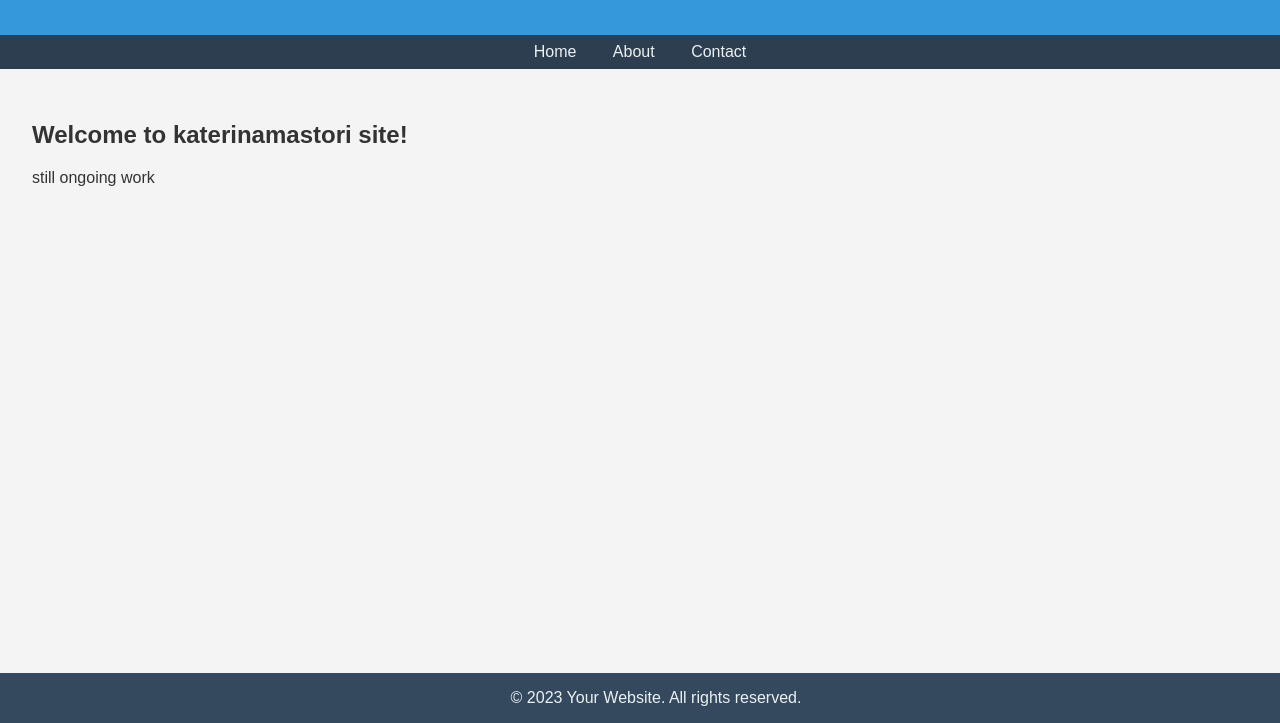
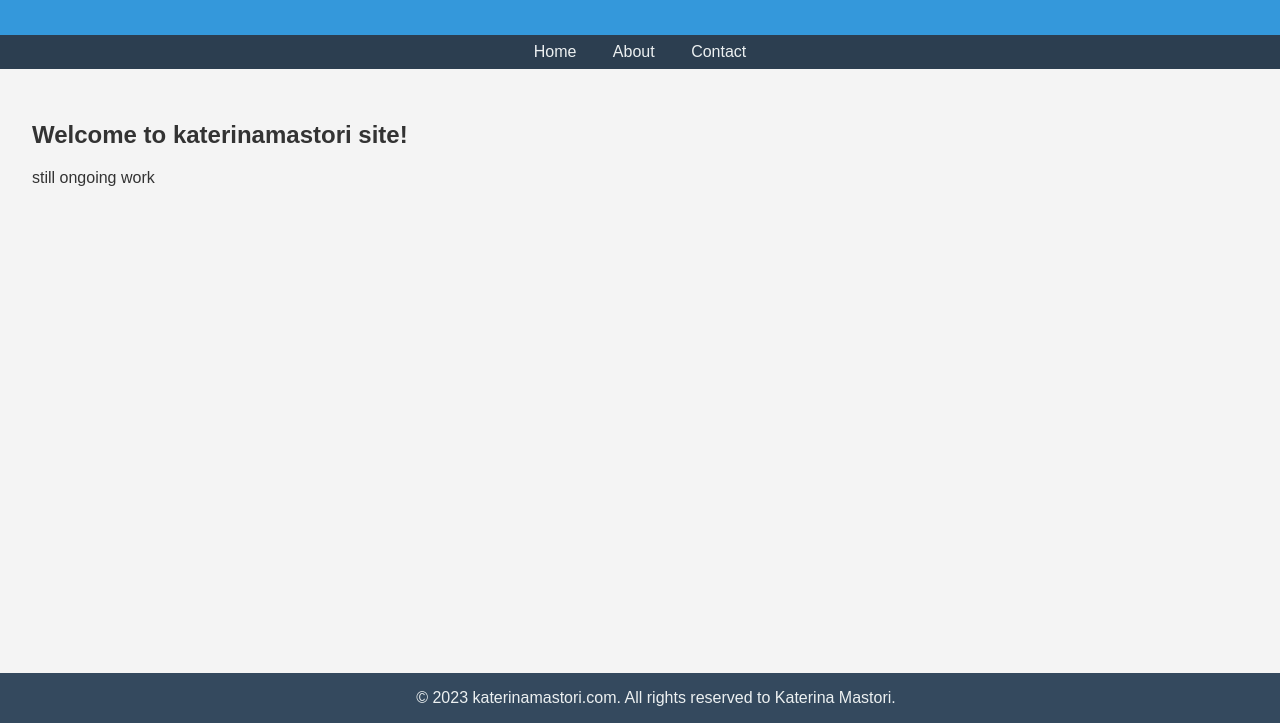
Before and after one commit to aggeloschat/katerinamastori, a plain HTML site: page index.html in a window 1280 px wide. Shown: the part 77-800 px from the top of the page. Drawn offline with Linux system fonts and the light colour scheme.

Commit message:
Update index.html

```diff
--- a/index.html
+++ b/index.html
@@ -66,7 +66,7 @@
     </section>
 
     <footer>
-        &copy; 2023 Your Website. All rights reserved.
+        &copy; 2023 katerinamastori.com. All rights reserved to Katerina Mastori.
     </footer>
 
 </body>
```
